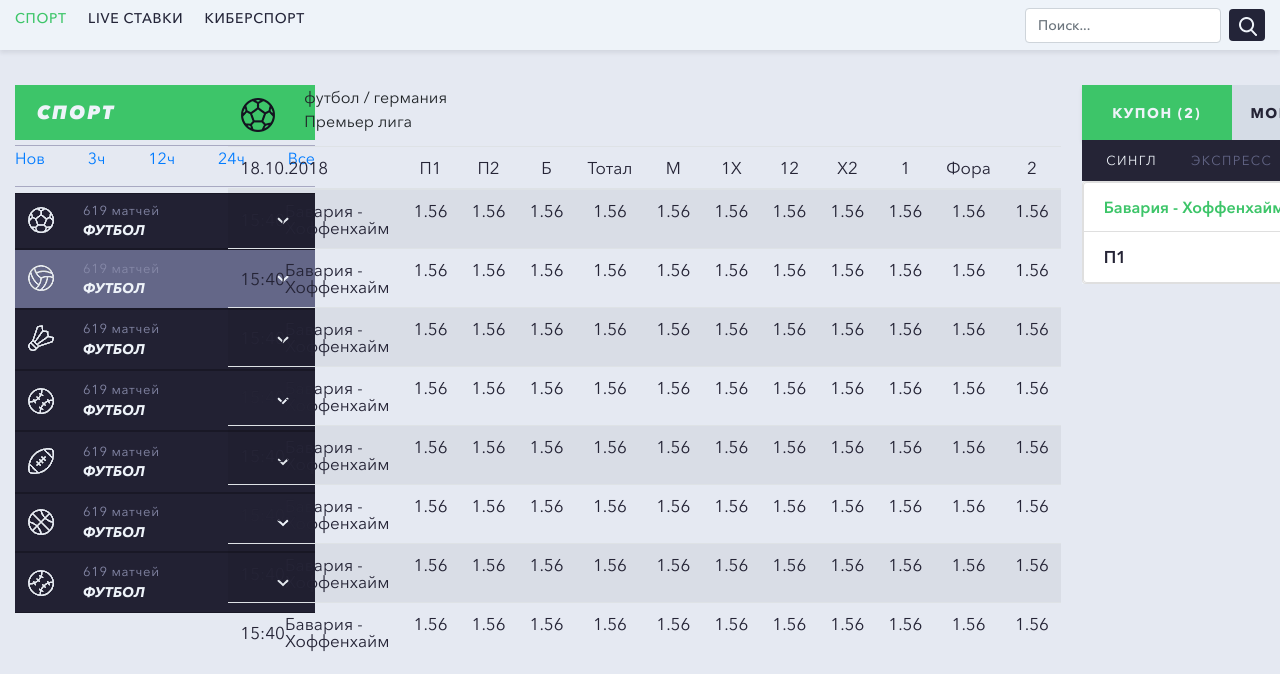
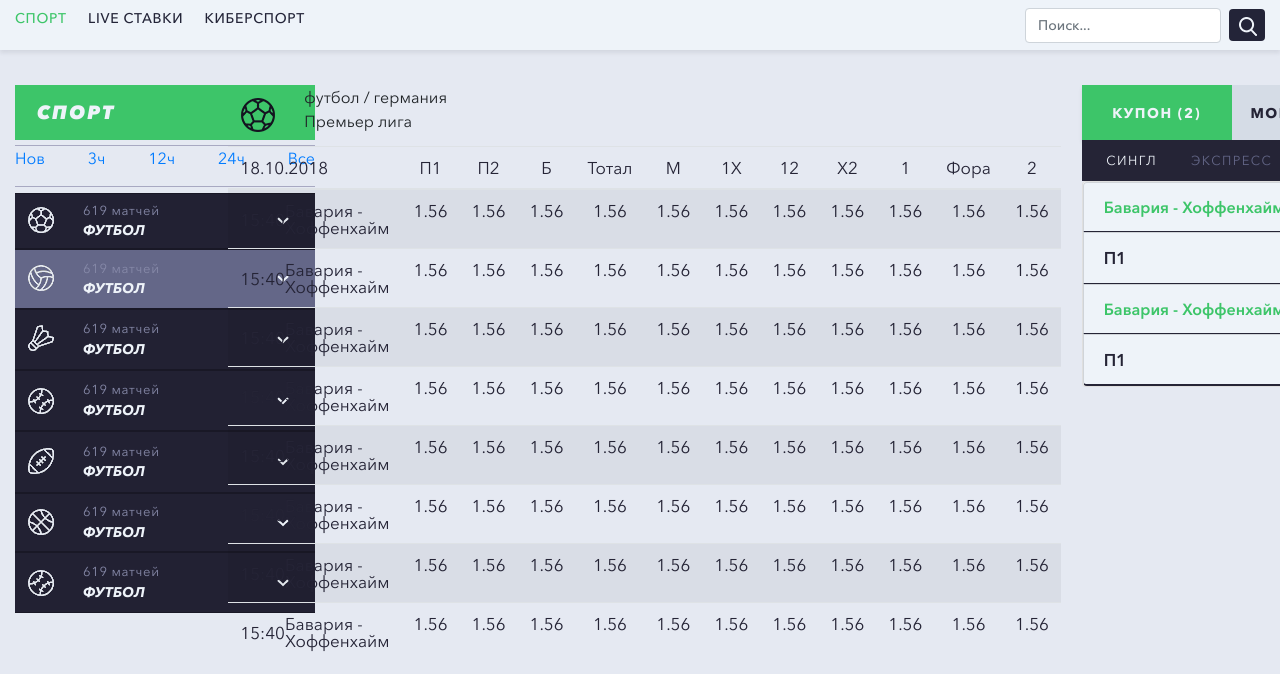
Before and after one commit to coatceatl/stickbet, a website built with webpack: page index.html in a window 1280 px wide. Both pictures are taken after a click on the button "КУПОН (2)". Shown: the part 67-741 px from the top of the page. Built offline with nearby package versions, Linux system fonts and the light colour scheme.

Commit message:
added button collapse for myCoupons

```diff
--- a/index.html
+++ b/index.html
@@ -583,7 +583,8 @@
           <div class='col-2'>
             <div class='right'>
               <div class='right__coupon btn-group'>
-                <a class='button right__coupon-item text-center active' href='#'>купон (2)</a>
+                <a class='button right__coupon-item text-center active' href='#myCoupons' data-toggle='collapse'
+                   role='button' aria-expanded='false' aria-controls='myCoupons'>купон (2)</a>
                 <a class='button right__coupon-item text-center' href='#'>мои ставки</a>
               </div>
               <div class='right__options btn-group'>
@@ -591,18 +592,28 @@
                 <a class='button right__options-item text-center' href='#'>экспресс</a>
                 <a class='button right__options-item text-center' href='#'>система</a>
               </div>
-              <div class='selected'>
+              <div class='selected collapse' id='myCoupons'>
                 <div class='card selected-card'>
                   <ul class='list-group'>
-                    <li class='list-group-item'>
+                    <li class='list-group-item selected-item' id='selectedCoupon'>
                       <a href='#' class='card-link selected-header'>Бавария - Хоффенхайм</a>
-                      <button type='button' class='close' aria-label='Close'>
+                      <button type='button' class='close selected-close' aria-label='Close'>
                         <span aria-hidden='true'>&times;</span>
                       </button>
                     </li>
-                    <li class='list-group-item'>
+                    <li class='list-group-item selected-item'>
                       <p class='card-text selected-content'>П1</p>
                     </li>
+                    <li class='list-group-item selected-item' id='selectedCoupon'>
+                      <a href='#' class='card-link selected-header'>Бавария - Хоффенхайм</a>
+                      <button type='button' class='close selected-close' aria-label='Close'>
+                        <span aria-hidden='true'>&times;</span>
+                      </button>
+                    </li>
+                    <li class='list-group-item selected-item'>
+                      <p class='card-text selected-content'>П1</p>
+                    </li>
+                  </ul>
                 </div>
                 </div>
               </div>
--- a/src/scss/_right.scss
+++ b/src/scss/_right.scss
@@ -47,8 +47,12 @@
 .right__options-item.active {
   color: #eef3f9;
 }
-.selected {
+.card.selected-card {
+  width: 100%;
+}
+.list-group-item.selected-item {
   background-color: #eef3f9;
+  border-bottom: 2px solid #252436;
 }
 .card-text.selected-content {
   color: #252436;
```
Also changed, not shown: dist/main.css.
